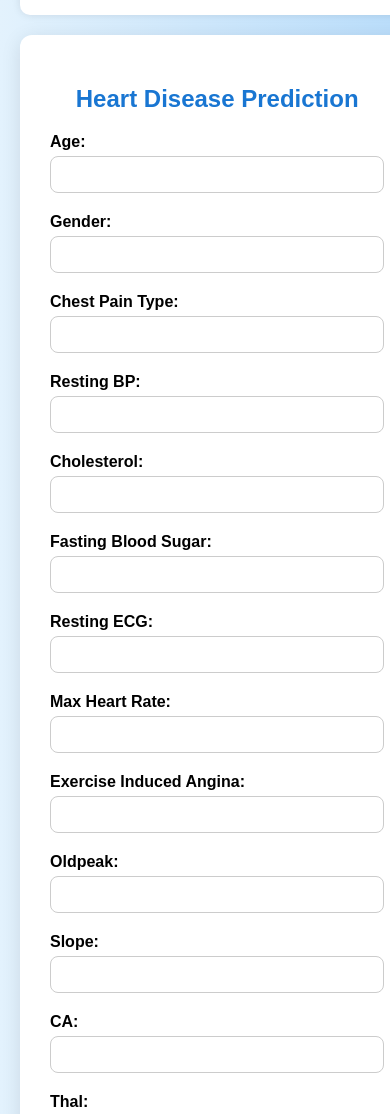
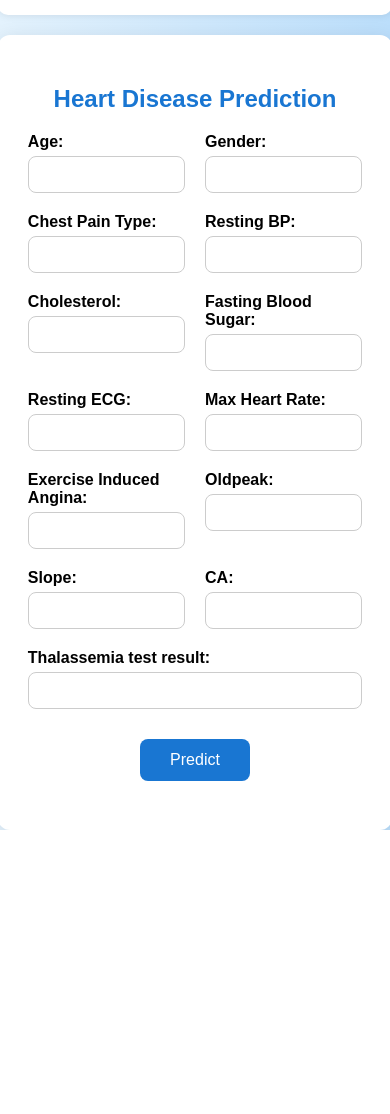
Before and after one commit to umairali04/Heart-disease-prediction-model, a plain HTML site: page index.html in a window 390 px wide. Shown: the part 1200-2314 px from the top of the page. After the commit the page ends 2030 px from the top, so only its background shows below. Drawn offline with Linux system fonts and the light colour scheme.

Commit message:
mobile stylings updated

```diff
--- a/index.html
+++ b/index.html
@@ -2,6 +2,7 @@
     <html>
     <head>
     <title>Heart Disease Predictor</title>
+    <meta name="viewport" content="width=device-width, initial-scale=1.0">
     <link rel="stylesheet" href="style.css">
     </head>
     <body>
@@ -150,7 +151,7 @@
         </div>
 
         <div class="form-group">
-            <label>Thal:</label>
+            <label>Thalassemia test result:</label>
             <input type="number" name="thal" required>
         </div>
 
--- a/style.css
+++ b/style.css
@@ -12,9 +12,10 @@ body {
 .main {
   display: flex;
   flex-wrap: wrap;
+  flex-direction: row;
   gap: 20px;
   max-width: 1400px;
-  width: 100%;
+  /* width: 100%; */
   padding: 0 20px;
   box-sizing: border-box;
 }
@@ -119,15 +120,31 @@ button:hover {
 /* Responsive adjustments */
 @media (max-width: 900px) {
   .form-group {
-    flex: 1 1 calc(50% - 20px); /* 2 per row on tablets */
+    flex: 1 1 calc(50% - 20px) !important; /* 2 per row on tablets */
   }
 }
 
-@media (max-width: 600px) {
+/*@media (max-width: 600px) {
   .main {
-    flex-direction: column;
+    flex-direction: column !important   ;
   }
   .form-group {
     flex: 1 1 100%; /* 1 per row on mobile */
-  }
-}
+  /* } */
+/* } */
+
+/* @media (max-width: 600px) {
+  .main {
+    /* display: block; */
+    /* flex-direction: column !important; */
+  /* } */
+  /* .form-group { */
+    /* flex: 1 1 100%; 1 per row on mobile */
+  /* } */
+/* } */
+/* @media only screen and (max-width: 600px) { */
+  /* .main { */
+    /* display: flex; */
+    /* flex-direction: column !important; */
+  /* } */
+/* } */
```
Lines whose indentation alone changed are shown as unchanged.
